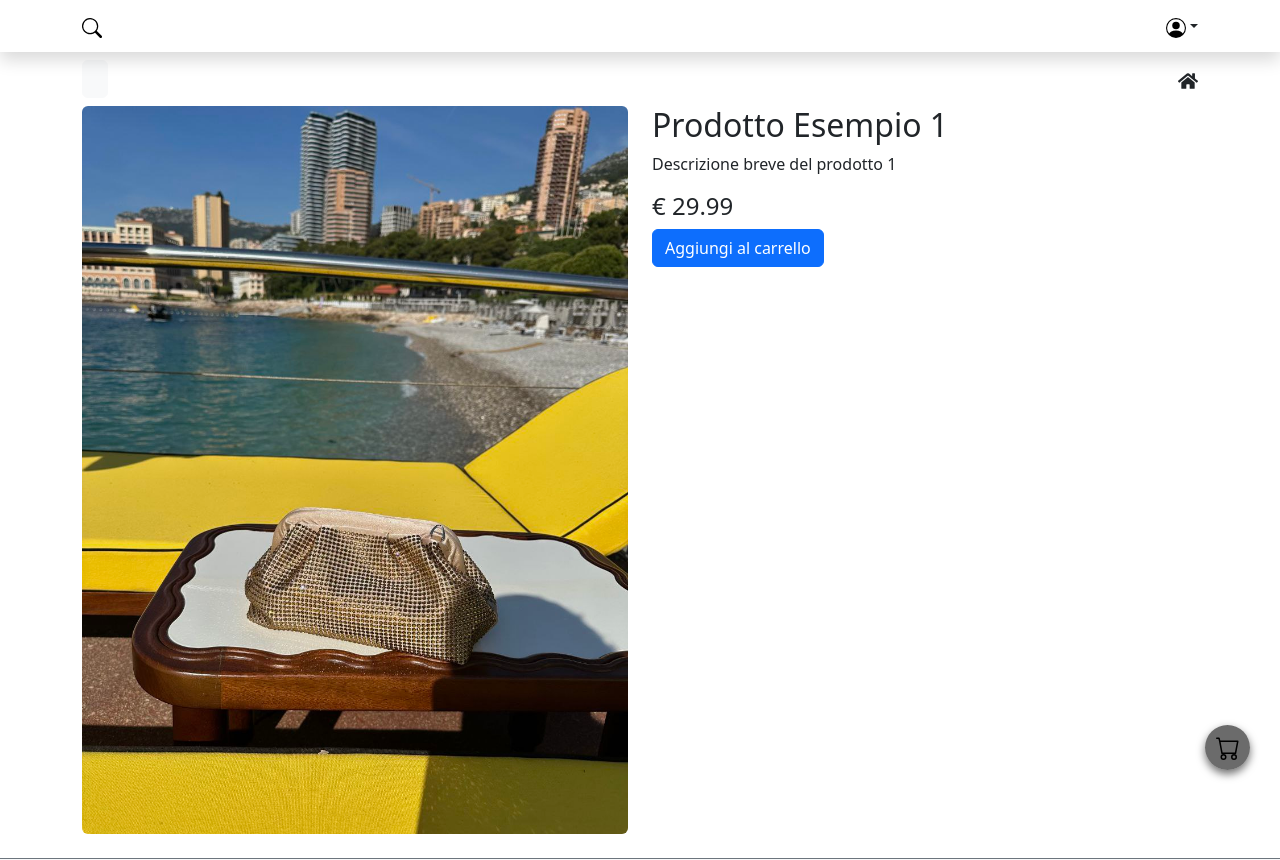
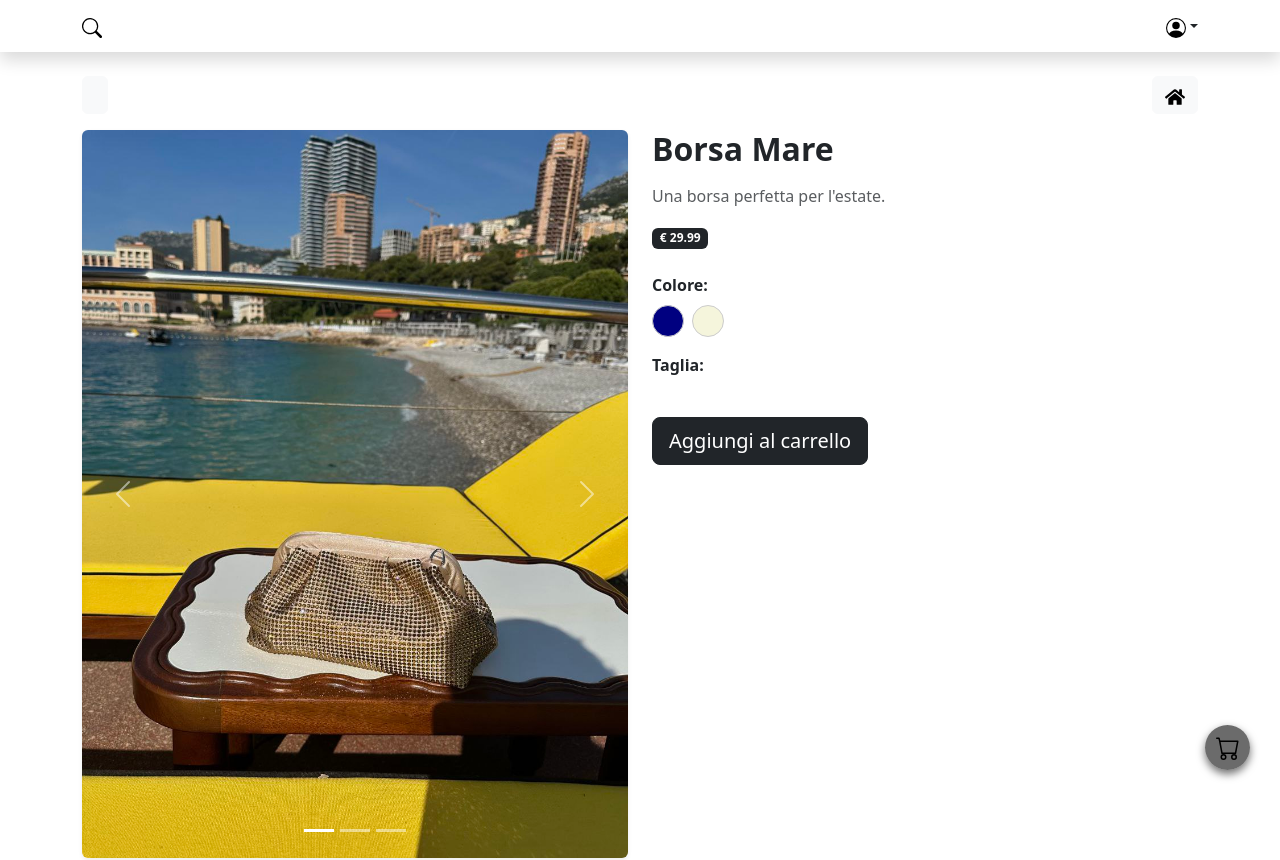
Before and after one commit to Luca-Sberna/ashanica, a React (Create React App) app: page /products/1 in a window 1280 px wide. Shown: the top 860 px of the page. Built offline with nearby package versions, Linux system fonts and the light colour scheme.

Commit message:
added real structure

```diff
--- a/package.json
+++ b/package.json
@@ -25,7 +25,7 @@
     "react-icons": "^5.5.0",
     "react-redux": "^9.2.0",
     "react-router-dom": "^7.6.2",
-    "react-scripts": "5.0.1",
+    "react-scripts": "^5.0.1",
     "redux-persist": "^6.0.0",
     "web-vitals": "^2.1.4"
   },
--- a/src/components/Cart/Cart.jsx
+++ b/src/components/Cart/Cart.jsx
@@ -14,26 +14,32 @@ import {
   Card,
   Badge,
 } from "react-bootstrap";
-import { Link } from "react-router-dom";
+import { Link, useNavigate } from "react-router-dom";
 import { FaHome } from "react-icons/fa";
+import { ArrowLeft } from "react-bootstrap-icons";
 
 const Cart = () => {
   const cartItems = useSelector((state) => state.cart.items);
   const dispatch = useDispatch();
+  const navigate = useNavigate();
 
   const total = cartItems.reduce(
     (acc, item) => acc + item.price * item.quantity,
-    0,
+    0
   );
 
   return (
     <Container className="py-4">
-      <Link
-        to="/"
-        className="d-none d-md-flex align-items-center justify-content-end text-dark text-decoration-none mb-3"
-      >
-        <FaHome />
-      </Link>
+      <div className="d-flex justify-content-between align-items-center mb-3">
+        <Button variant="light" onClick={() => navigate(-1)}>
+          <ArrowLeft className="fs-5" />
+        </Button>
+        <Link to={"/"}>
+          <Button variant="light">
+            <FaHome className="fs-5" />
+          </Button>
+        </Link>
+      </div>
 
       <h2 className="mb-4">Il tuo carrello</h2>
       <Row>
@@ -51,7 +57,7 @@ const Cart = () => {
                   <div className="d-flex flex-sm-row align-items-center gap-3 text-center text-sm-start w-100 w-md-75">
                     <Link to={`/products/${item.id}`}>
                       <Image
-                        src={item.image}
+                        src={item.image[0]}
                         rounded
                         width="80"
                         height="80"
@@ -69,7 +75,7 @@ const Cart = () => {
                         <Button
                           variant="outline-danger"
                           size="sm"
-                          onClick={() => dispatch(decreaseQuantity(item.id))}
+                          onClick={() => dispatch(decreaseQuantity(item))}
                         >
                           -
                         </Button>
@@ -85,11 +91,33 @@ const Cart = () => {
                     </div>
                   </div>
 
+                  <div className="d-flex justify-content-center align-items-center gap-4">
+                    {item.color && (
+                      <div className="d-flex align-items-center gap-2">
+                        <Button
+                          variant="light"
+                          style={{
+                            backgroundColor: item.color,
+                            width: "32px",
+                            height: "32px",
+                            borderRadius: "50%",
+                            border: "1px solid #ccc",
+                          }}
+                        />
+                      </div>
+                    )}
+
+                    <strong>{item.size}</strong>
+                  </div>
+
                   {/* Destra: prezzo + rimuovi */}
                   <div className="d-flex justify-content-end flex-md-column align-items-center align-items-md-end text-end w-100 w-md-auto ms-auto">
                     <div>
                       <Badge bg="dark" className="me-1">
-                        € {item.price.toFixed(2)}
+                        €{" "}
+                        {typeof item.price === "number"
+                          ? `€ ${item.price.toFixed(2)}`
+                          : "Prezzo non disponibile"}
                       </Badge>
                       <span className="px-1">x {item.quantity}</span>
                     </div>
@@ -97,7 +125,7 @@ const Cart = () => {
                       variant="outline-danger"
                       size="sm"
                       className="mt-md-3"
-                      onClick={() => dispatch(removeFromCart(item.id))}
+                      onClick={() => dispatch(removeFromCart(item))}
                     >
                       Rimuovi
                     </Button>
--- a/src/components/Mocks/MockProducts.jsx
+++ b/src/components/Mocks/MockProducts.jsx
@@ -7,48 +7,63 @@ import borsa2 from "../../assets/imgs/borsarossa.jpg";
 const mockProducts = [
   {
     id: 1,
-    name: "Prodotto Esempio 1",
+    name: "Borsa Mare",
     price: 29.99,
     category: "Borsa",
     subcategory: "Velluto",
-    image: borsamare,
-    description: "Descrizione breve del prodotto 1",
+    description: "Una borsa perfetta per l'estate.",
+    image: [borsamare, borsabeige],
+    sizes: [],
+    colors: ["#000080", "#F5F5DC"],
+    isOnSale: true,
   },
   {
     id: 2,
-    name: "Prodotto Esempio 2",
+    name: "Borsa Pelle Blu",
     price: 2900.99,
     category: "Borsa",
     subcategory: "Pelle",
-    image: borsamare2,
-    description: "Descrizione breve del prodotto 3",
+    description: "Elegante borsa in vera pelle blu.",
+    image: [borsamare2],
+    sizes: [],
+    colors: ["#003366"],
+    isOnSale: false,
   },
   {
     id: 3,
-    name: "Prodotto Esempio 3",
+    name: "Top Nero Tessuto",
     price: 255.99,
     category: "Top",
     subcategory: "Tessuto",
-    image: borsamare3,
-    description: "Descrizione breve del prodotto 4",
+    description: "Top in tessuto leggero, comodo e traspirante.",
+    image: [borsamare3],
+    sizes: ["XS", "S", "M", "L"],
+    colors: ["#000"],
+    isOnSale: false,
   },
   {
     id: 4,
-    name: "Prodotto Esempio 4",
+    name: "Top Beige Pelle",
     price: 2900.99,
     category: "Top",
     subcategory: "Pelle",
-    image: borsabeige,
-    description: "Descrizione breve del prodotto 3",
+    description: "Top in pelle beige di alta qualità.",
+    image: [borsabeige],
+    sizes: ["M", "L"],
+    colors: ["#D2B48C"],
+    isOnSale: true,
   },
   {
     id: 5,
-    name: "Prodotto Esempio 5",
+    name: "Top Rosso Velluto",
     price: 255.99,
     category: "Top",
     subcategory: "Velluto",
-    image: borsa2,
-    description: "Descrizione breve del prodotto 4",
+    description: "Top in velluto rosso brillante.",
+    image: [borsa2],
+    sizes: ["S", "M", "L"],
+    colors: ["#c00"],
+    isOnSale: false,
   },
 ];
 
--- a/src/components/Products/ProductCard.jsx
+++ b/src/components/Products/ProductCard.jsx
@@ -12,7 +12,7 @@ const ProductCard = ({ product }) => {
         <Card.Img
           style={{ height: "200px", objectFit: "cover" }}
           variant="top"
-          src={product.image}
+          src={product.image[0]}
         />
       </Link>
       <Card.Body>
--- a/src/components/Products/ProductDetail.jsx
+++ b/src/components/Products/ProductDetail.jsx
@@ -1,50 +1,195 @@
-import { Link, useNavigate, useParams } from "react-router-dom";
-import { Container, Row, Col, Image, Button } from "react-bootstrap";
+import { useNavigate, useParams, Link } from "react-router-dom";
+import { useSelector, useDispatch } from "react-redux";
+import {
+  Container,
+  Row,
+  Col,
+  Image,
+  Button,
+  Carousel,
+  Badge,
+  Form,
+  Card,
+} from "react-bootstrap";
 import { FaHome } from "react-icons/fa";
+import { ArrowLeft } from "react-bootstrap-icons";
 import mockProducts from "../../components/Mocks/MockProducts.jsx";
-import { ArrowLeft } from "react-bootstrap-icons";
+import { useState, useEffect } from "react";
+import { addToCart } from "../../redux/cartSlice";
 
 const ProductDetail = () => {
   const { id } = useParams();
+  const navigate = useNavigate();
   const product = mockProducts.find((p) => p.id === parseInt(id));
-  const navigate = useNavigate();
+  const [selectedColor, setSelectedColor] = useState(null);
+  const [selectedSize, setSelectedSize] = useState(null);
+  const dispatch = useDispatch();
+
+  useEffect(() => {
+    if (product.colors?.length === 1) {
+      setSelectedColor(product.colors[0]);
+    }
+    if (product.sizes?.length === 1) {
+      setSelectedSize(product.sizes[0]);
+    }
+  }, [product]);
 
   if (!product)
     return (
-      <Container>
+      <Container className="py-4">
         <Link
-          to={"/"}
-          className="menu-icon-link text-dark text-decoration-none align-items-center justify-content-end d-none d-md-flex pt-4"
+          to={navigate(-1)}
+          className="text-dark text-decoration-none d-flex align-items-center mb-3"
         >
-          <p className="m-0 pe-2">torna al menù</p>
-          <FaHome className="fs-5 menu-icon" />
+          <ArrowLeft className="me-2" /> Torna indietro
         </Link>
         <p className="text-center">Prodotto non trovato</p>
       </Container>
     );
 
+  // Mock immagini multiple e opzioni colori/taglie
+  const images = [product.image, product.image, product.image]; // Mock: ripeti la stessa
+
   return (
-    <Container className="py-4 pt-0">
-      <div className="d-flex align-items-center justify-content-between py-2">
+    <Container className="py-4">
+      <div className="d-flex justify-content-between align-items-center mb-3">
         <Button variant="light" onClick={() => navigate(-1)}>
-          <ArrowLeft className="fs-4" />
+          <ArrowLeft className="fs-5" />
         </Button>
-        <Link
-          to={"/"}
-          className="menu-icon-link text-dark text-decoration-none"
-        >
-          <FaHome className="fs-5 menu-icon" />
-        </Link>
+        <Link to={"/"}>
+        <Button variant="light">
+          <FaHome className="fs-5" />
+        </Button></Link>
       </div>
-      <Row>
+
+      <Row className="gy-4">
         <Col md={6}>
-          <Image src={product.image} fluid rounded />
+          {/* Carosello immagini */}
+          <Carousel interval={null} className="shadow-sm rounded">
+            {images.map((img, idx) => (
+              <Carousel.Item key={idx}>
+                <Image
+                  src={img[0]}
+                  alt={`Product image ${idx + 1}`}
+                  fluid
+                  rounded
+                  className="w-100"
+                />
+              </Carousel.Item>
+            ))}
+          </Carousel>
         </Col>
+
         <Col md={6}>
-          <h2>{product.name}</h2>
-          <p>{product.description}</p>
-          <h4>€ {product.price}</h4>
-          <Button variant="primary">Aggiungi al carrello</Button>
+          <h2 className="fw-bold mb-3">{product.name}</h2>
+          <p className="text-muted">{product.description}</p>
+          <Badge className="bg-dark fw-semibold mb-4">€ {product.price}</Badge>
+
+          {/* Colori */}
+          <div className="mb-3">
+            <strong>Colore:</strong>
+            <div className="d-flex gap-2 mt-2">
+              {product.colors.map((color, idx) => (
+                <Button
+                  key={idx}
+                  variant="light"
+                  style={{
+                    backgroundColor: color,
+                    border:
+                      selectedColor === color
+                        ? "2px solid #000"
+                        : "1px solid #ccc",
+                    width: "32px",
+                    height: "32px",
+                    borderRadius: "50%",
+                  }}
+                  onClick={() => setSelectedColor(color)}
+                />
+              ))}
+            </div>
+          </div>
+
+          {/* Taglie */}
+          <div className="mb-3">
+              <strong>Taglia:</strong>
+            <div className="d-flex gap-2 mt-2 flex-wrap">
+              {product.sizes.map((size) => (
+                <Button
+                  key={size}
+                  variant={selectedSize === size ? "dark" : "outline-dark"}
+                  size="sm"
+                  onClick={() => setSelectedSize(size)}
+                >
+                  {size}
+                </Button>
+              ))}
+            </div>
+          </div>
+
+          <Button
+  onClick={() => {
+    if (product.colors?.length > 1 && !selectedColor) {
+      alert("Seleziona un colore prima di aggiungere al carrello.");
+      return;
+    }
+    if (product.sizes?.length > 1 && !selectedSize) {
+      alert("Seleziona una taglia prima di aggiungere al carrello.");
+      return;
+    }
+
+    dispatch(
+      addToCart({
+        id: product.id,
+        name: product.name,
+        image: product.image,
+        price: product.price,
+        color: selectedColor,
+        size: selectedSize,
+      })
+    );
+  }}
+  variant="dark"
+  size="lg"
+  className="mt-3"
+>
+  Aggiungi al carrello
+</Button>
+
+        </Col>
+      </Row>
+      <hr />
+      {/* Sezione commenti */}
+      <Row className="mt-5">
+        <Col>
+          <h4 className="mb-4">Commenti</h4>
+          {/* Mock commenti */}
+          {[1, 2].map((id) => (
+            <Card key={id} className="mb-3 shadow-sm">
+              <Card.Body>
+                <div className="d-flex justify-content-between">
+                  <strong>Utente{id}</strong>
+                  <Badge bg="secondary">★★★★★</Badge>
+                </div>
+                <p className="mt-2 mb-0">
+                  Prodotto eccellente, qualità top. Consigliato!
+                </p>
+              </Card.Body>
+            </Card>
+          ))}
+          <hr className="p-0" />
+          <Form className="mt-4">
+            <Form.Group controlId="comment">
+              <Form.Label>Lascia un commento</Form.Label>
+              <Form.Control
+                as="textarea"
+                rows={3}
+                placeholder="Scrivi qualcosa..."
+              />
+            </Form.Group>
+            <Button variant="dark" className="mt-3">
+              Invia
+            </Button>
+          </Form>
         </Col>
       </Row>
     </Container>
--- a/src/components/Products/Products.jsx
+++ b/src/components/Products/Products.jsx
@@ -10,61 +10,9 @@ import {
   Card,
   Offcanvas,
 } from "react-bootstrap";
-import borsamare from "../../assets/imgs/borsamare.jpg";
-import borsamare2 from "../../assets/imgs/borsabluy.jpg";
-import borsamare3 from "../../assets/imgs/borsanera.jpg";
-import borsabeige from "../../assets/imgs/borsabeige.jpg";
-import borsa2 from "../../assets/imgs/borsarossa.jpg";
 import { Filter } from "react-bootstrap-icons";
 import { useLocation } from "react-router-dom";
-
-const mockProducts = [
-  {
-    id: 1,
-    name: "Prodotto Esempio 1",
-    price: 29.99,
-    category: "Borsa",
-    subcategory: "Velluto",
-    image: borsamare,
-    description: "Descrizione breve del prodotto 1",
-  },
-  {
-    id: 2,
-    name: "Prodotto Esempio 2",
-    price: 2900.99,
-    category: "Borsa",
-    subcategory: "Pelle",
-    image: borsamare2,
-    description: "Descrizione breve del prodotto 3",
-  },
-  {
-    id: 3,
-    name: "Prodotto Esempio 3",
-    price: 255.99,
-    category: "Top",
-    subcategory: "Tessuto",
-    image: borsamare3,
-    description: "Descrizione breve del prodotto 4",
-  },
-  {
-    id: 4,
-    name: "Prodotto Esempio 4",
-    price: 2900.99,
-    category: "Top",
-    subcategory: "Pelle",
-    image: borsabeige,
-    description: "Descrizione breve del prodotto 3",
-  },
-  {
-    id: 5,
-    name: "Prodotto Esempio 5",
-    price: 255.99,
-    category: "Top",
-    subcategory: "Velluto",
-    image: borsa2,
-    description: "Descrizione breve del prodotto 4",
-  },
-];
+import mockProducts from "../../components/Mocks/MockProducts.jsx";
 
 const categoriesWithSub = {
   Tutti: [],
@@ -300,7 +248,7 @@ const Products = () => {
                   lg={4}
                   className="d-flex justify-content-center"
                 >
-                  <ProductCard product={product} />
+                  <ProductCard key={product.id} product={product} />
                 </Col>
               ))
             ) : (
--- a/src/redux/cartSlice.js
+++ b/src/redux/cartSlice.js
@@ -9,27 +9,42 @@ const cartSlice = createSlice({
     initialState,
     reducers: {
         addToCart(state, action) {
-            const item = state.items.find(i => i.id === action.payload.id);
-            if (item) {
+            const item = state.items.find(
+                i => i.id === action.payload.id &&
+                     i.color === action.payload.color &&
+                     i.size === action.payload.size
+              );
+                          if (item) {
                 item.quantity += 1;
             } else {
                 state.items.push({ ...action.payload, quantity: 1 });
             }
         },
         decreaseQuantity(state, action) {
-            const item = state.items.find(i => i.id === action.payload);
+            const { id, color, size } = action.payload;
+            const item = state.items.find(
+                i => i.id === id && i.color === color && i.size === size
+            );
             if (item) {
                 if (item.quantity > 1) {
                     item.quantity -= 1;
                 } else {
-                    // Rimuove l'item se quantità è 1 e deve diminuire
-                    state.items = state.items.filter(i => i.id !== action.payload);
+                    state.items = state.items.filter(
+                        i => !(i.id === id && i.color === color && i.size === size)
+                    );
                 }
             }
         },
         removeFromCart(state, action) {
-            state.items = state.items.filter(i => i.id !== action.payload);
-        },
+            state.items = state.items.filter(
+                i =>
+                  !(
+                    i.id === action.payload.id &&
+                    i.color === action.payload.color &&
+                    i.size === action.payload.size
+                  )
+              );
+                      },
         clearCart(state) {
             state.items = [];
         },
```
Also changed, not shown: src/App.css (line endings or trailing spaces), src/components/Cart/FloatingCartButton.module.css (added), 1 other file (tests, documents, lock files or other folders).
